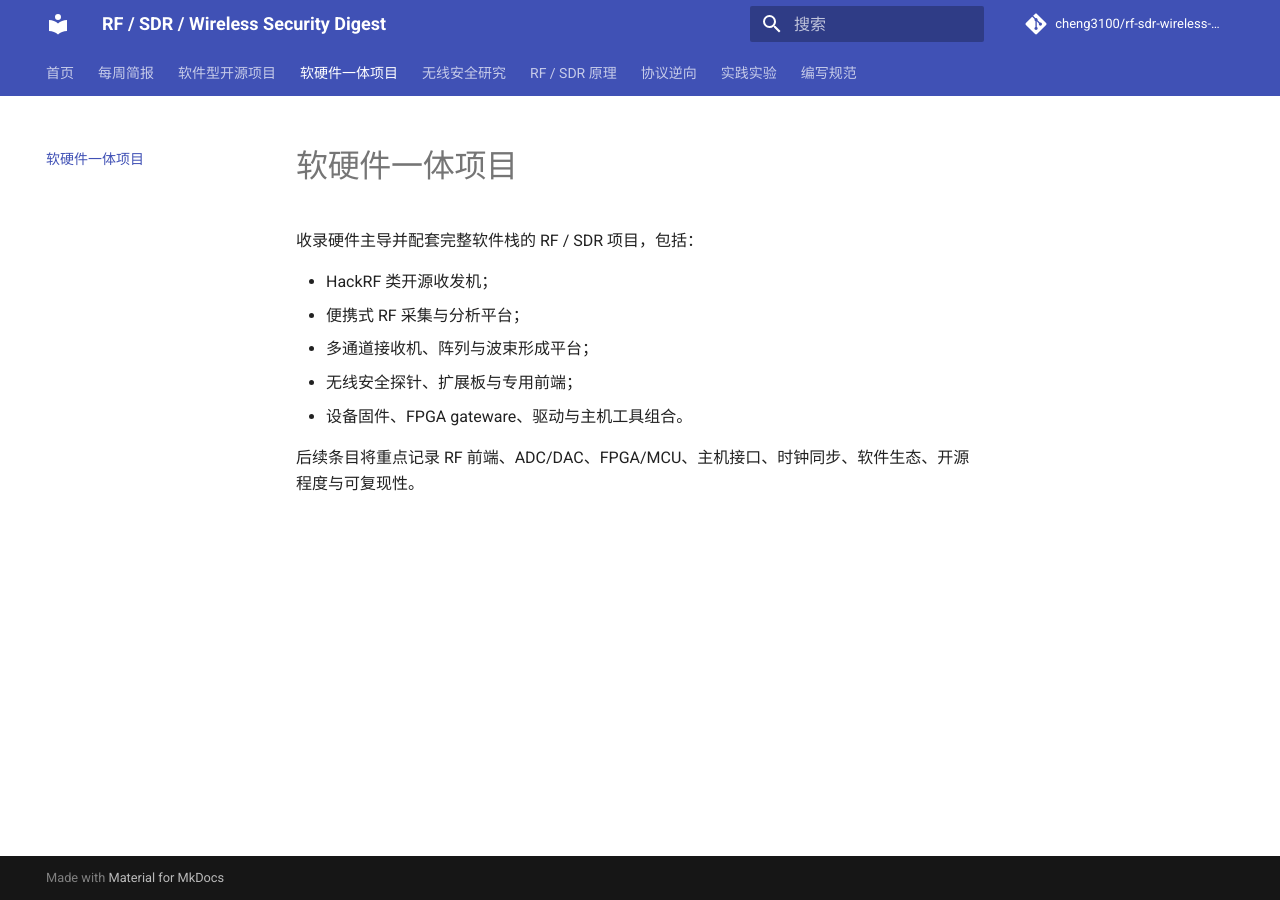
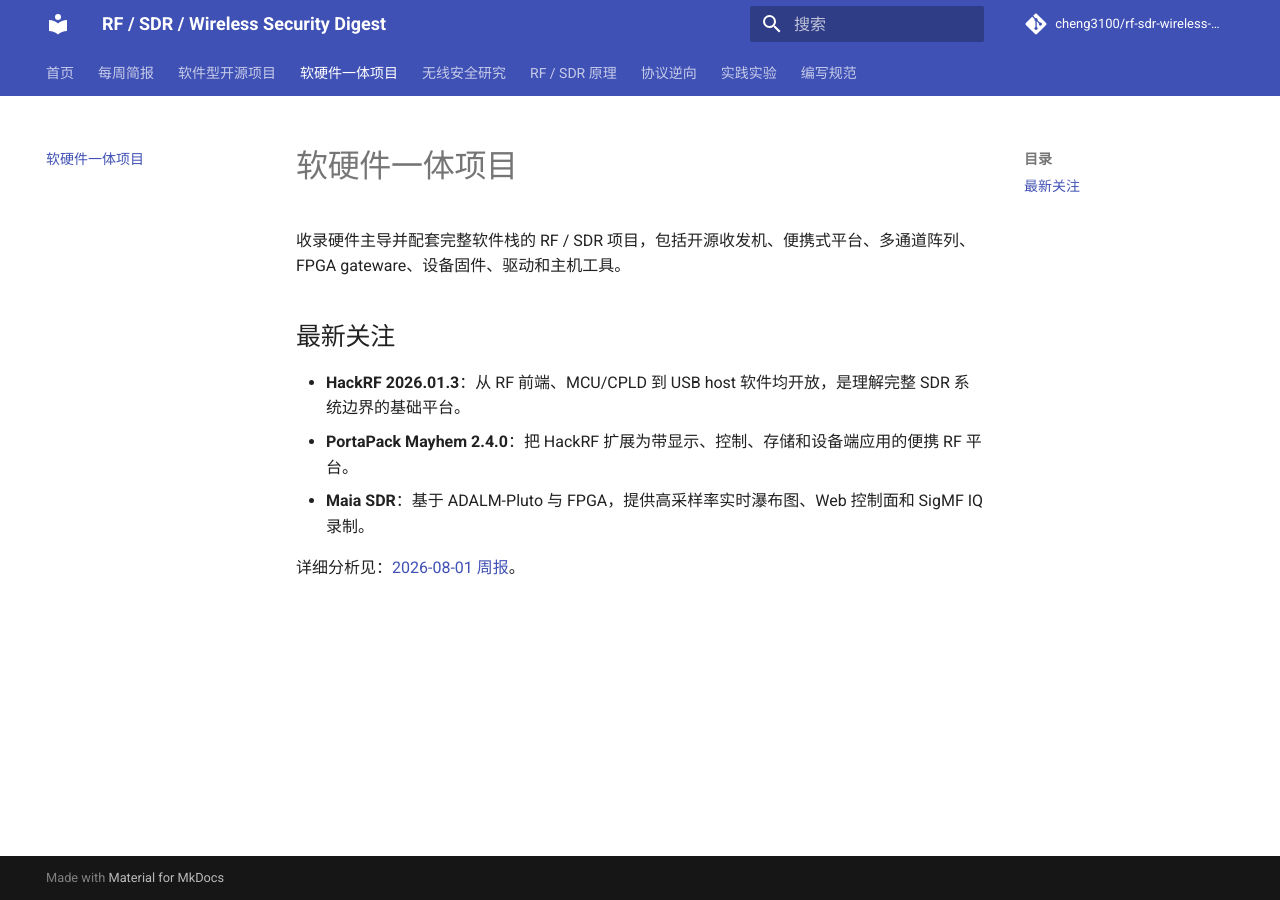
Before and after one commit to cheng3100/rf-sdr-wireless-security-digest, an MkDocs documentation site: the page built from docs/hardware-software-projects/index.md, in a window 1280 px wide. Built offline with MkDocs 1.6.1 and Material for MkDocs 9.7.7, drawn with Linux system fonts in a browser that asks for light colours; comment, search, counter and statistics services are not loaded.

Commit message:
Add latest hardware-software project highlights

```diff
--- a/docs/hardware-software-projects/index.md
+++ b/docs/hardware-software-projects/index.md
@@ -1,11 +1,11 @@
 # 软硬件一体项目
 
-收录硬件主导并配套完整软件栈的 RF / SDR 项目，包括：
+收录硬件主导并配套完整软件栈的 RF / SDR 项目，包括开源收发机、便携式平台、多通道阵列、FPGA gateware、设备固件、驱动和主机工具。
 
-- HackRF 类开源收发机；
-- 便携式 RF 采集与分析平台；
-- 多通道接收机、阵列与波束形成平台；
-- 无线安全探针、扩展板与专用前端；
-- 设备固件、FPGA gateware、驱动与主机工具组合。
+## 最新关注
 
-后续条目将重点记录 RF 前端、ADC/DAC、FPGA/MCU、主机接口、时钟同步、软件生态、开源程度与可复现性。
+- **HackRF 2026.01.3**：从 RF 前端、MCU/CPLD 到 USB host 软件均开放，是理解完整 SDR 系统边界的基础平台。
+- **PortaPack Mayhem 2.4.0**：把 HackRF 扩展为带显示、控制、存储和设备端应用的便携 RF 平台。
+- **Maia SDR**：基于 ADALM-Pluto 与 FPGA，提供高采样率实时瀑布图、Web 控制面和 SigMF IQ 录制。
+
+详细分析见：[2026-08-01 周报](../weekly/2026-08-01.md)。
```
